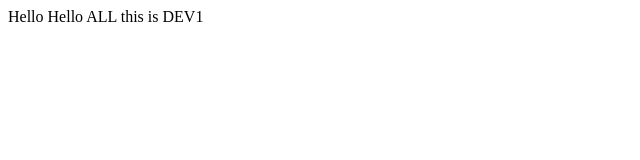
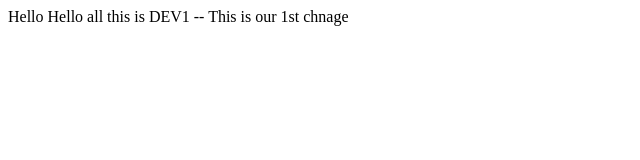
Before and after one commit to learnhere001/AzureApp01, a plain HTML site: page index.html in a window 1280 px wide. Shown: the whole page, without its empty margins (0-640 px from the left). Drawn offline with Linux system fonts and the light colour scheme.

Commit message:
Change1_Commit1_ index.html

```diff
--- a/index.html
+++ b/index.html
@@ -3,6 +3,6 @@
 Hello
 </head>
 <body>
-Hello ALL this is DEV1
+Hello all this is DEV1 -- This is our 1st chnage
 </body>
 </html>
```
